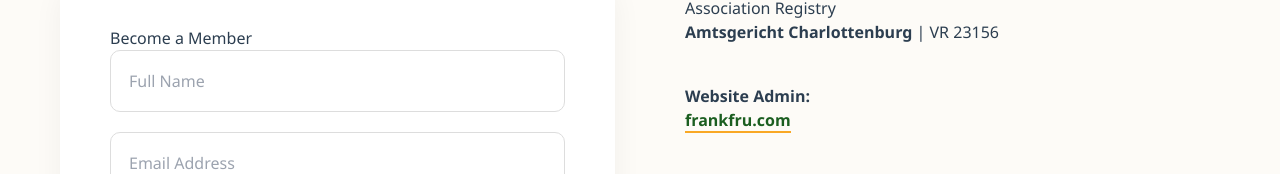
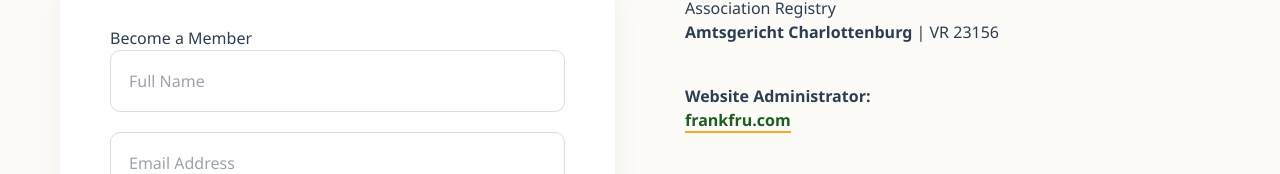
Before and after one commit to chifru19/grassland-verein, a React (Create React App) app: page / in a window 1280 px wide. Shown: the part 4769-4943 px from the top of the page. Built offline with nearby package versions, Linux system fonts and the light colour scheme.

Commit message:
Final Build: Fixed asset case sensitivity and admin website

```diff
--- a/src/App.js
+++ b/src/App.js
@@ -48,19 +48,28 @@ export default function App() {
   return (
     <div className="App" style={{ backgroundColor: '#fdfbf7', color: '#2c3e50', minHeight: '100vh', fontFamily: 'Segoe UI, sans-serif' }}>
 
-      {/* --- LOGO AT THE TOP --- */}
+      {/* --- HERO SECTION: LOGO AT THE VERY TOP --- */}
       <header id="home" style={{
-        textAlign: 'center', color: 'white', borderBottom: '6px solid #f9a825',
+        textAlign: 'center',
+        color: 'white',
+        borderBottom: '6px solid #f9a825',
         background: `linear-gradient(rgba(27, 94, 32, 0.85), rgba(27, 94, 32, 0.85)), url('/images/ngoteh-event-01.jpg')`,
-        backgroundSize: 'cover', backgroundPosition: 'center', padding: '100px 20px'
+        backgroundSize: 'cover',
+        backgroundPosition: 'center',
+        padding: '100px 20px'
       }}>
         <div style={{ marginBottom: '30px' }}>
-          <img src="/images/verein-logo.png" alt="Logo" style={{ height: '220px', borderRadius: '15px', backgroundColor: 'white', padding: '15px', boxShadow: '0 10px 30px rgba(0,0,0,0.3)' }} />
+          <img
+            src="/images/verein-logo.png"
+            alt="Logo"
+            style={{ height: '220px', borderRadius: '15px', backgroundColor: 'white', padding: '15px', boxShadow: '0 10px 30px rgba(0,0,0,0.3)' }}
+          />
         </div>
         <h1 style={{ fontSize: '3.2rem', margin: '0', fontWeight: '800' }}>Deutsch-Kamerunischer Grassland Kulturverein e.V.</h1>
         <p style={{ fontSize: '1.4rem', color: '#f9a825', marginTop: '15px', fontWeight: 'bold' }}>Sprengelstr. 15, 13353 Berlin</p>
       </header>
 
+      {/* --- MAIN NAVIGATION --- */}
       <nav style={{ backgroundColor: '#1b5e20', padding: '15px', color: 'white', display: 'flex', justifyContent: 'center', gap: '30px', position: 'sticky', top: 0, zIndex: 1000 }}>
         <span onClick={() => scrollTo('home')} style={navItemStyle}>Home</span>
         <span onClick={() => scrollTo('meetings')} style={navItemStyle}>Meetings</span>
@@ -72,6 +81,7 @@ export default function App() {
 
       <main style={{ maxWidth: '1200px', margin: '0 auto', padding: '60px 20px' }}>
 
+        {/* --- MEETINGS SECTION --- */}
         <section id="meetings" style={{ marginBottom: '100px', scrollMarginTop: '100px' }}>
           <h2 style={sectionHeaderStyle}>Monthly Meeting Sessions</h2>
           <div style={{ background: '#fff', padding: '50px', borderRadius: '25px', border: '1px solid #eee' }}>
@@ -80,6 +90,7 @@ export default function App() {
           </div>
         </section>
 
+        {/* --- NGOTEH SECTION: CULTURAL GALLERY --- */}
         <section id="ngoteh" style={{ marginBottom: '100px', scrollMarginTop: '100px' }}>
           <h2 style={sectionHeaderStyle}>Ngoteh Cultural Group</h2>
           <div style={{ display: 'grid', gridTemplateColumns: 'repeat(auto-fit, minmax(300px, 1fr))', gap: '20px' }}>
@@ -91,6 +102,7 @@ export default function App() {
           </div>
         </section>
 
+        {/* --- ACTIVITIES SECTION: UPCOMING EVENTS --- */}
         <section id="activities" style={{ marginBottom: '100px', scrollMarginTop: '100px' }}>
           <h2 style={sectionHeaderStyle}>Upcoming Activities</h2>
           <div style={{ background: '#fff', padding: '50px', borderRadius: '25px', border: '1px solid #eee', textAlign: 'center' }}>
@@ -99,11 +111,13 @@ export default function App() {
           </div>
         </section>
 
+        {/* --- KIDS CORNER SECTION --- */}
         <section id="kids" style={{ marginBottom: '100px', backgroundColor: '#fffbe6', padding: '60px', borderRadius: '40px' }}>
           <h2 style={{ color: '#e65100', textAlign: 'center', fontSize: '2.8rem' }}>Grassland Kids Corner</h2>
           <p style={{ textAlign: 'center', fontSize: '1.3rem' }}>Investing in the future by passing down storytelling and language to the next generation.</p>
         </section>
 
+        {/* --- SUPPORT SECTION: IBAN & QR CODE --- */}
         <section id="support" style={{ marginBottom: '100px', backgroundColor: '#1b5e20', color: 'white', padding: '80px 20px', borderRadius: '40px', textAlign: 'center' }}>
           <h2 style={{ color: '#f9a825', fontSize: '3rem', marginBottom: '40px' }}>Support Our Mission</h2>
           <div style={{ display: 'flex', flexDirection: 'column', alignItems: 'center', gap: '30px' }}>
@@ -115,6 +129,7 @@ export default function App() {
           </div>
         </section>
 
+        {/* --- JOIN & ADMIN SECTION --- */}
         <section style={{ display: 'grid', gridTemplateColumns: 'repeat(auto-fit, minmax(400px, 1fr))', gap: '50px' }}>
           <div style={{ backgroundColor: '#fff', padding: '50px', borderRadius: '25px', boxShadow: '0 10px 30px rgba(0,0,0,0.05)' }}>
             <h2>Become a Member</h2>
@@ -127,7 +142,7 @@ export default function App() {
           <div style={{ padding: '20px' }}>
             <h3>Association Registry</h3>
             <p><strong>Amtsgericht Charlottenburg</strong> | VR 23156</p>
-            <p style={{ marginTop: '40px', fontWeight: 'bold' }}>Website Admin:</p>
+            <p style={{ marginTop: '40px', fontWeight: 'bold' }}>Website Administrator:</p>
             <a href="https://frankfru.com" target="_blank" rel="noreferrer" style={{ color: '#1b5e20', textDecoration: 'none', fontWeight: '800', borderBottom: '2px solid #f9a825' }}>frankfru.com</a>
           </div>
         </section>
```
